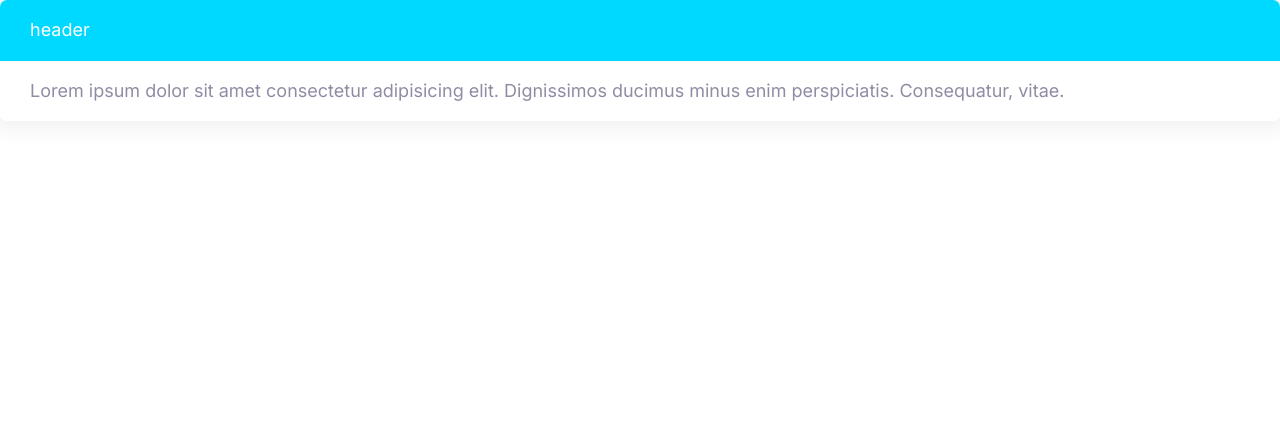
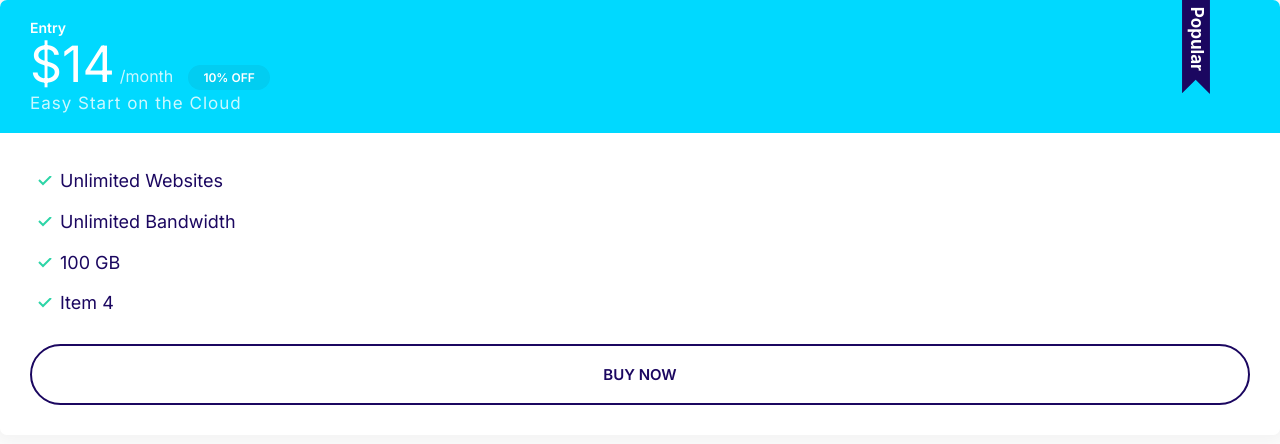
Before and after one commit to jodamo16/first-practice, a plain HTML site: page index.html in a window 1280 px wide. Drawn offline with Linux system fonts and the light colour scheme.

Commit message:
building plan component.

```diff
--- a/CSS/styles.css
+++ b/CSS/styles.css
@@ -113,6 +113,7 @@ a {
 
 .badge--small {
   font-size: 1.6rem;
+  padding: 0.5rem 1.5rem;
 }
 
 @media screen and (min-width: 1024px) {
@@ -293,3 +294,69 @@ a {
   background: var(--color-secondary);
   color: var(--color-white);
 }
+
+.card--secondary .badge--secondary {
+  background: #02cdf1;
+}
+
+/*Plans*/
+.plan__name {
+  color: var(--color-white);
+  font-size: 2.4rem;
+  font-weight: 600;
+  margin: 0;
+}
+
+.plan__price {
+  font-size: 6rem;
+}
+
+.plan__billing-cycle {
+  opacity: 0.8;
+  font-size: 2.4rem;
+  font-weight: 300;
+  margin-right: 1rem;
+}
+
+.plan__description {
+  font-size: 2rem;
+  font-weight: 300;
+  opacity: 0.8;
+  letter-spacing: 1px;
+  display: block;
+}
+
+.plan .list__item {
+  margin-bottom: 2rem;
+}
+
+.plan--popular .card__header {
+  position: relative;
+}
+
+.plan--popular .card__header::before {
+  content: url(../images/popular.svg);
+  width: 40px;
+  display: inline-block;
+  position: absolute;
+  top: -6px;
+  right: 5%;
+}
+
+@media screen and (min-width: 1024px) {
+  .plan__name {
+    font-size: 1.4rem;
+  }
+
+  .plan__price {
+    font-size: 5rem;
+  }
+
+  .plan__billing-cycle {
+    font-size: 1.6rem;
+  }
+
+  .plan__description {
+    font-size: 1.7rem;
+  }
+}
--- a/index.html
+++ b/index.html
@@ -15,11 +15,24 @@
     <link rel="stylesheet" href="./CSS/styles.css" />
   </head>
   <body>
-    <div class="card card--secondary">
-      <header class="card__header">header</header>
-      <div class="card__body">
-        Lorem ipsum dolor sit amet consectetur adipisicing elit. Dignissimos
-        ducimus minus enim perspiciatis. Consequatur, vitae.
+    <div class="plan plan--popular">
+      <div class="card card--secondary">
+        <header class="card__header">
+          <h3 class="plan__name">Entry</h3>
+          <span class="plan__price">$14</span>
+          <span class="plan__billing-cycle">/month</span>
+          <span class="badge badge--secondary badge--small">10% OFF</span>
+          <span class="plan__description">Easy Start on the Cloud</span>
+        </header>
+        <div class="card__body">
+          <ul class="list list--tick">
+            <li class="list__item">Unlimited Websites</li>
+            <li class="list__item">Unlimited Bandwidth</li>
+            <li class="list__item">100 GB</li>
+            <li class="list__item">Item 4</li>
+          </ul>
+          <button class="btn btn--outline btn--block">Buy Now</button>
+        </div>
       </div>
     </div>
   </body>
```
Also changed, not shown: components/plan.html (+20 -0 lines), images/popular.svg (added).
